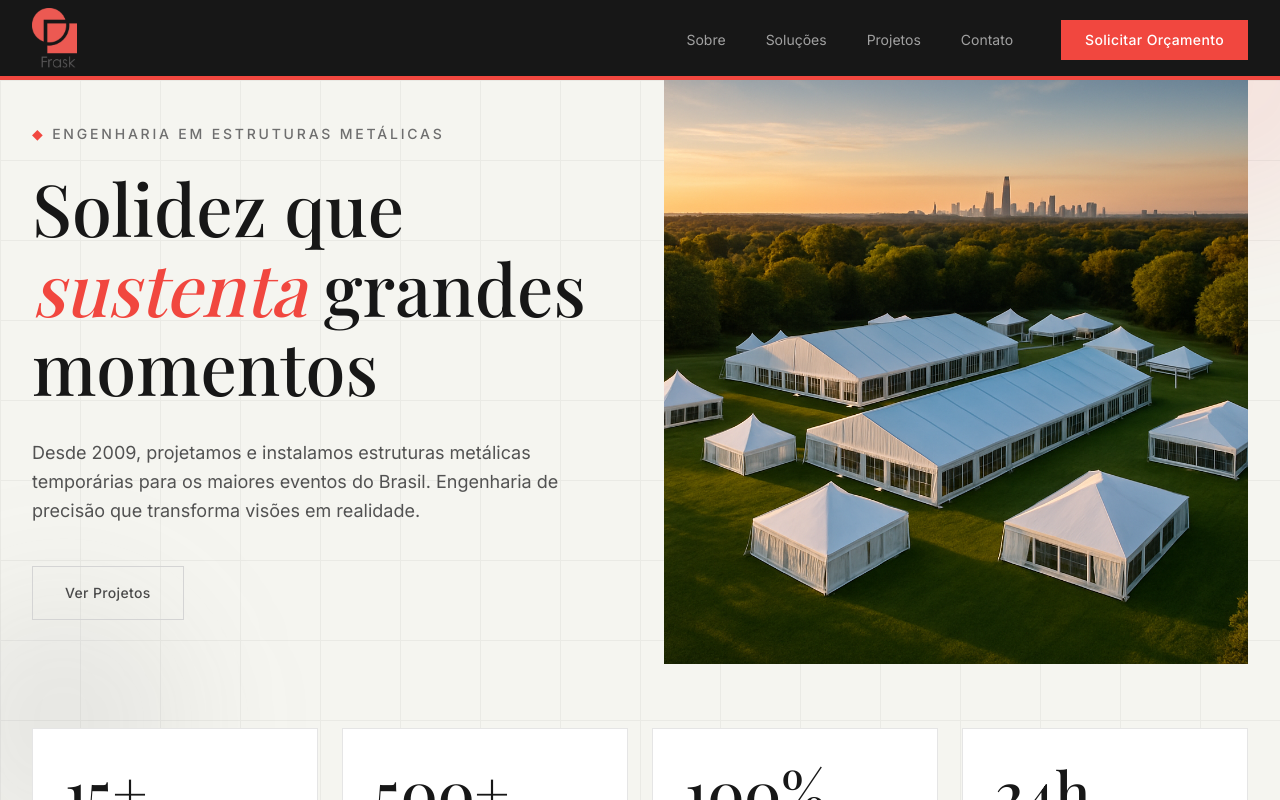
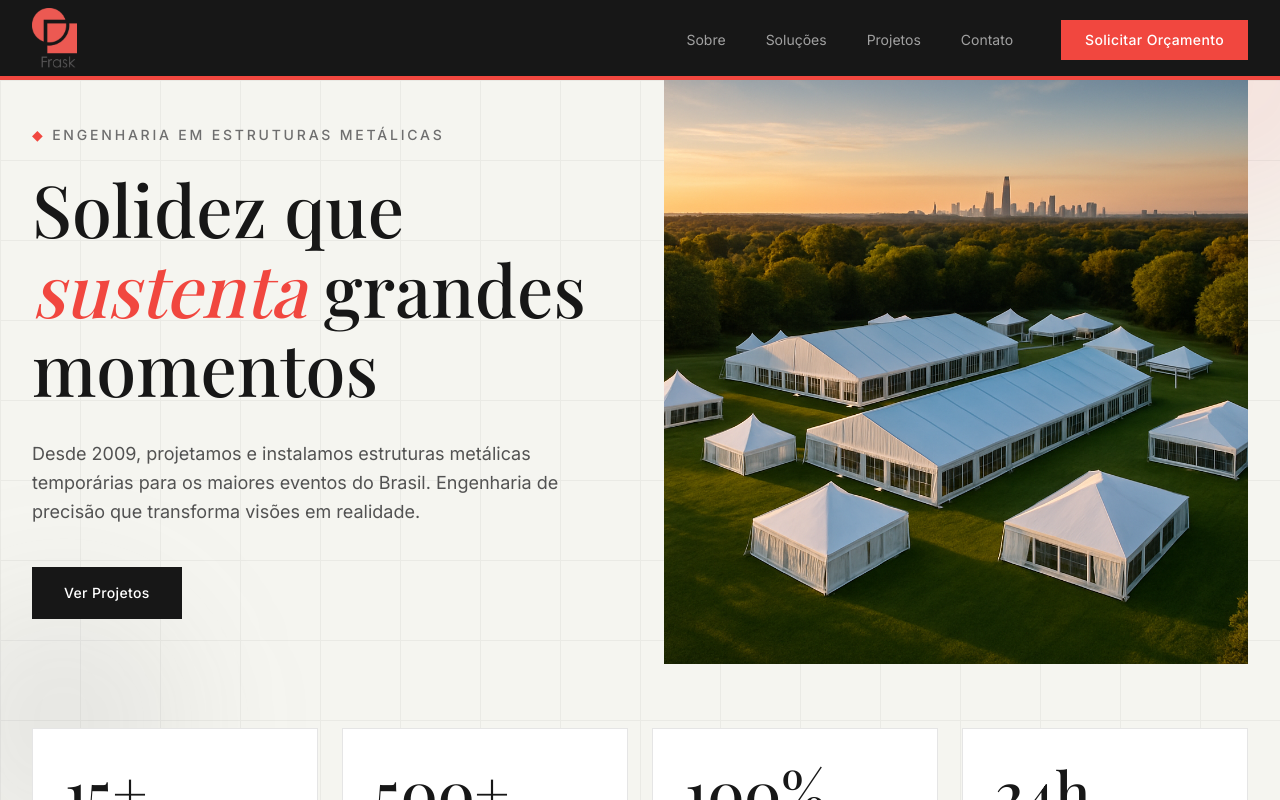
Before and after one commit to Joaolemos-hub/Frask-Estruturas-site, a Next.js app: page / in a window 1280 px wide. Shown: the top 800 px of the page. Built offline with nearby package versions, Linux system fonts and the light colour scheme.

Commit message:
feat: update hero link style to dark theme
Changed link button style to dark theme with white text and hover effect.

Co-authored-by: João Vitor Lemos <225009833+Joaolemos-hub@users.noreply.github.com>

```diff
--- a/components/hero.tsx
+++ b/components/hero.tsx
@@ -35,7 +35,7 @@ export default function Hero() {
             <div className="flex flex-col sm:flex-row gap-4">
               <Link
                 href="#projetos"
-                className="inline-flex items-center justify-center px-8 py-4 border border-neutral-300 text-frask-gray-dark text-sm font-medium tracking-wide hover:border-frask-red hover:text-frask-red transition-colors"
+                className="inline-flex items-center justify-center px-8 py-4 bg-neutral-900 text-white text-sm font-medium tracking-wide hover:bg-neutral-800 transition-colors"
               >
                 Ver Projetos
               </Link>
```
